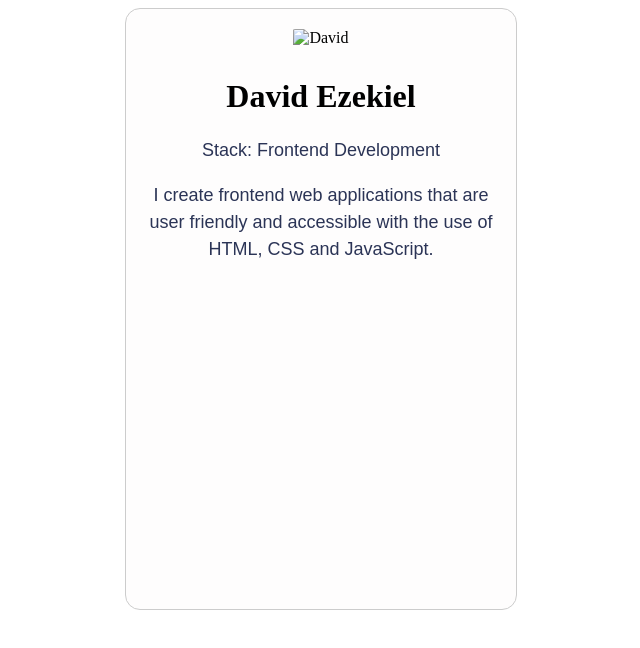
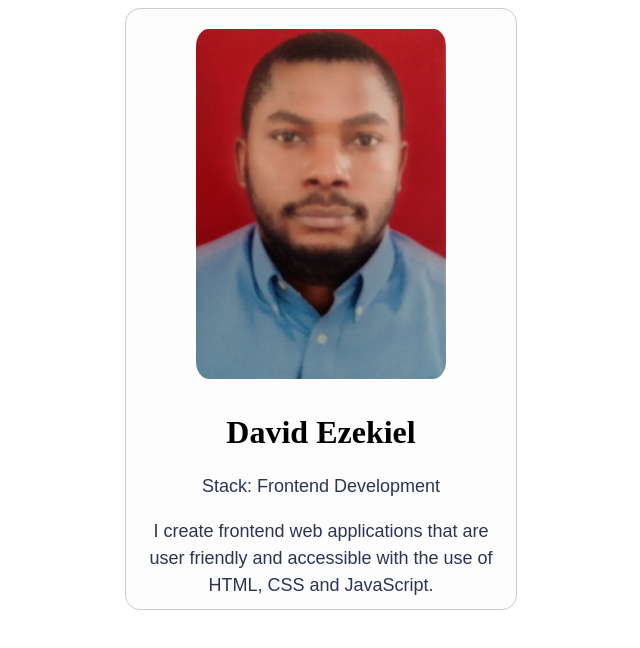
Before and after one commit to Talk2David1/TIIDELAB-CARD, a plain HTML site: page index.html in a window 1280 px wide. Shown: the whole page, without its empty margins (319-959 px from the left). Drawn offline with Linux system fonts and the light colour scheme; the site is published under a folder, as on GitHub Pages, so addresses that start at the root find nothing.

Commit message:
Update index.html

```diff
--- a/index.html
+++ b/index.html
@@ -9,7 +9,7 @@
 
   <body>
     <div class="card">
-      <img src="/img/dave.jpg" alt="David" />
+      <img src="./img/dave.jpg" alt="David" />
       <h1>David Ezekiel</h1>
       <p>Stack: Frontend Development</p>
       <p>
```
